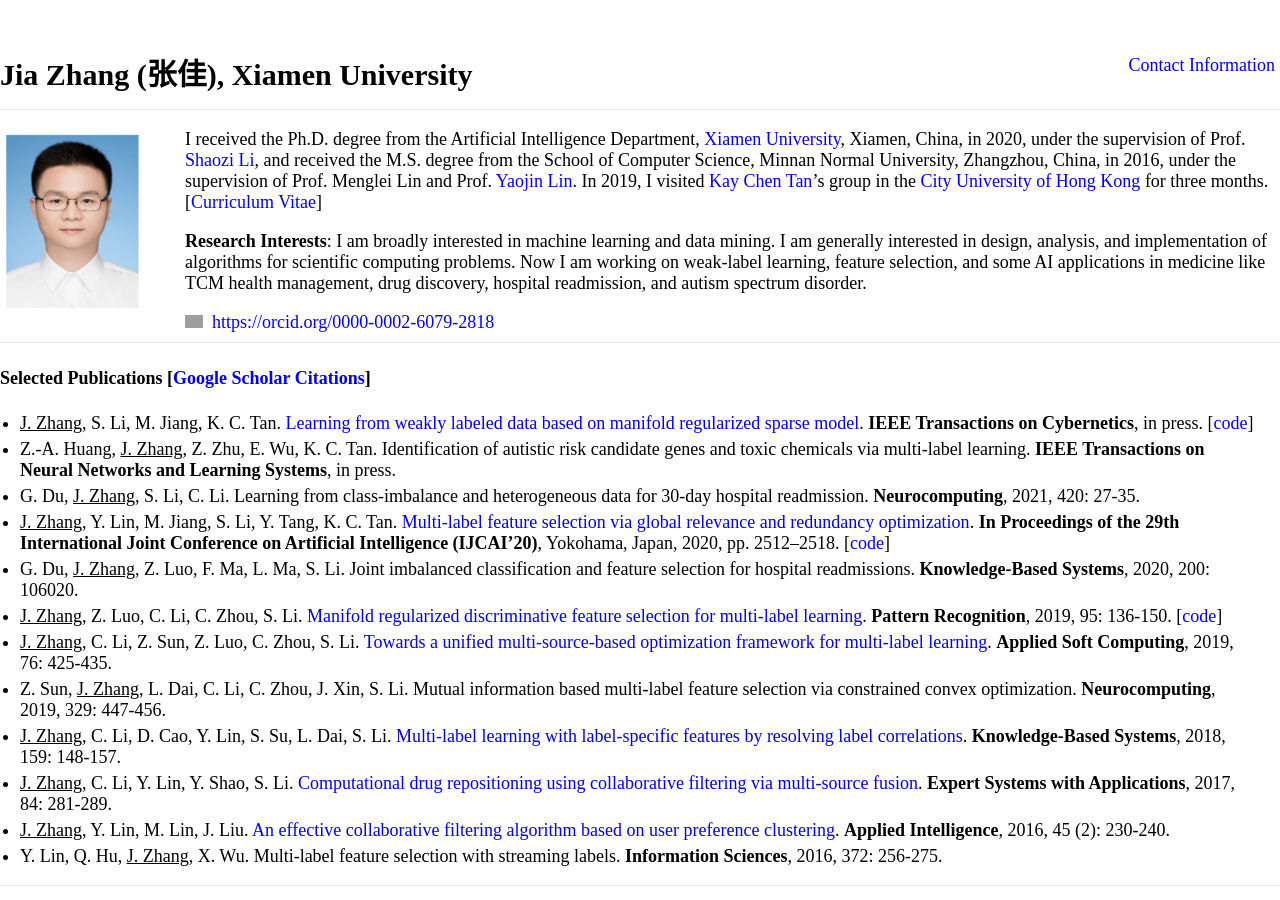
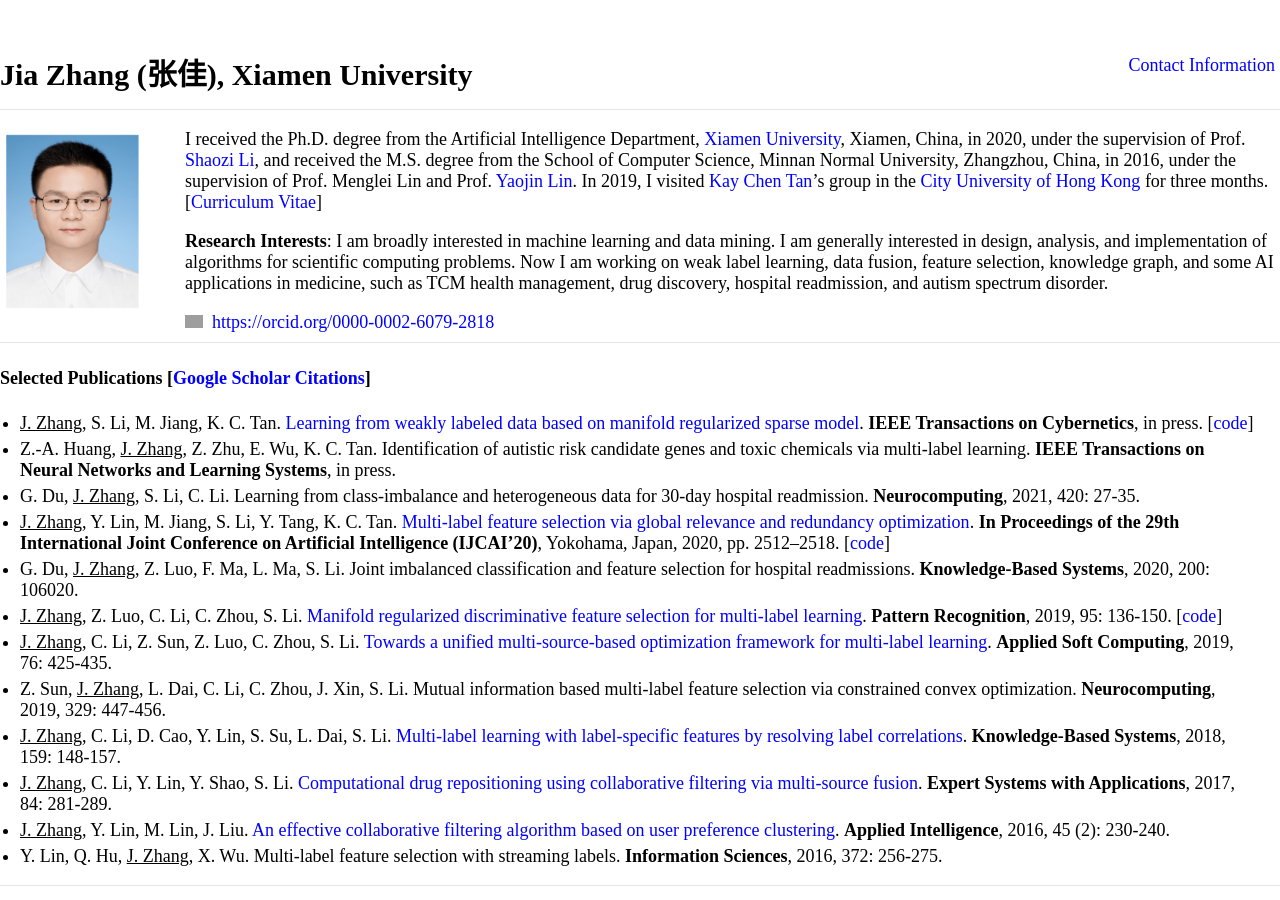
Before and after one commit to jiazhang-ml/jiazhang-ml.github.io, a Jekyll site: the page built from index.md, in a window 1280 px wide and 900 px high. Built offline with Jekyll 4.4.1, drawn with Linux system fonts in a browser that asks for light colours; grey boxes are pictures that could not be loaded.

Commit message:
Update index.md

```diff
--- a/index.md
+++ b/index.md
@@ -7,7 +7,7 @@ layout: default
 
 I received the Ph.D. degree from the Artificial Intelligence Department, [Xiamen University](https://www.xmu.edu.cn/), Xiamen, China, in 2020, under the supervision of Prof. [Shaozi Li](https://imt.xmu.edu.cn/szdw/js.htm), and received the M.S. degree from the School of Computer Science, Minnan Normal University, Zhangzhou, China, in 2016, under the supervision of Prof. Menglei Lin and Prof. [Yaojin Lin](http://cs.mnnu.edu.cn/info/1070/1225.htm). In 2019, I visited [Kay Chen Tan](http://www.cityu.edu.hk/stfprofile/kaytan.htm)'s group in the [City University of Hong Kong](https://www.cityu.edu.hk/) for three months. [[Curriculum Vitae](resume.pdf)]
 
-**Research Interests**: I am broadly interested in machine learning and data mining. I am generally interested in design, analysis, and implementation of algorithms for scientific computing problems. Now I am working on weak-label learning, feature selection, and some AI applications in medicine like TCM health management, drug discovery, hospital readmission, and autism spectrum disorder.
+**Research Interests**: I am broadly interested in machine learning and data mining. I am generally interested in design, analysis, and implementation of algorithms for scientific computing problems. Now I am working on weak label learning, data fusion, feature selection, knowledge graph, and some AI applications in medicine, such as TCM health management, drug discovery, hospital readmission, and autism spectrum disorder.
 
 <div itemscope itemtype="https://schema.org/Person"><a itemprop="sameAs" content="https://orcid.org/0000-0002-6079-2818" href="https://orcid.org/0000-0002-6079-2818" target="orcid.widget" rel="me noopener noreferrer" style="vertical-align:top;"><img src="https://orcid.org/sites/default/files/images/orcid_16x16.png" style="width:1em;margin-right:.5em;" alt="ORCID iD icon">https://orcid.org/0000-0002-6079-2818</a></div>
 
```
